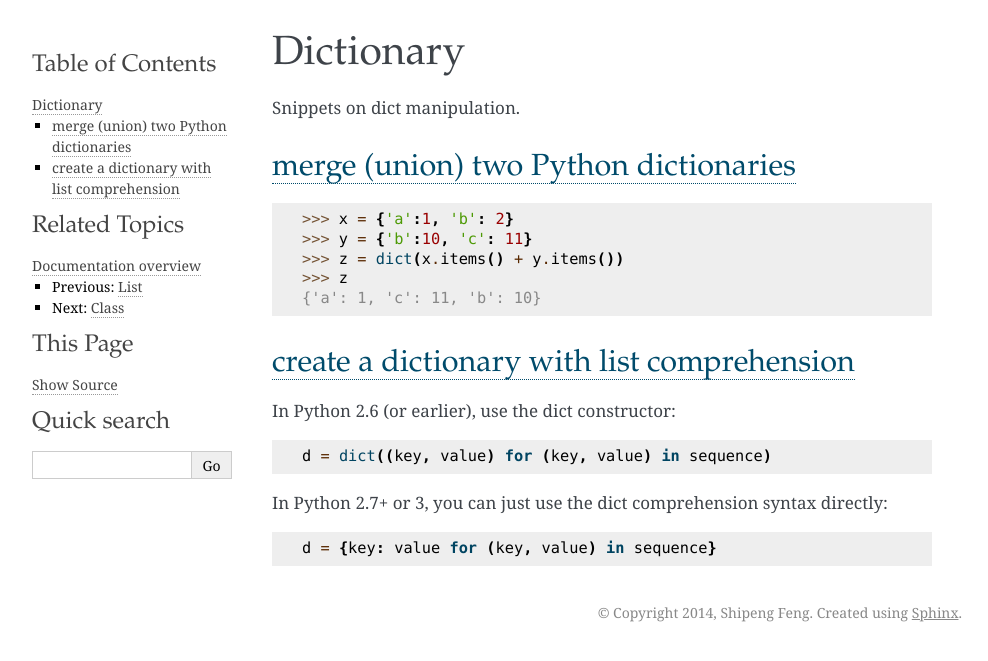
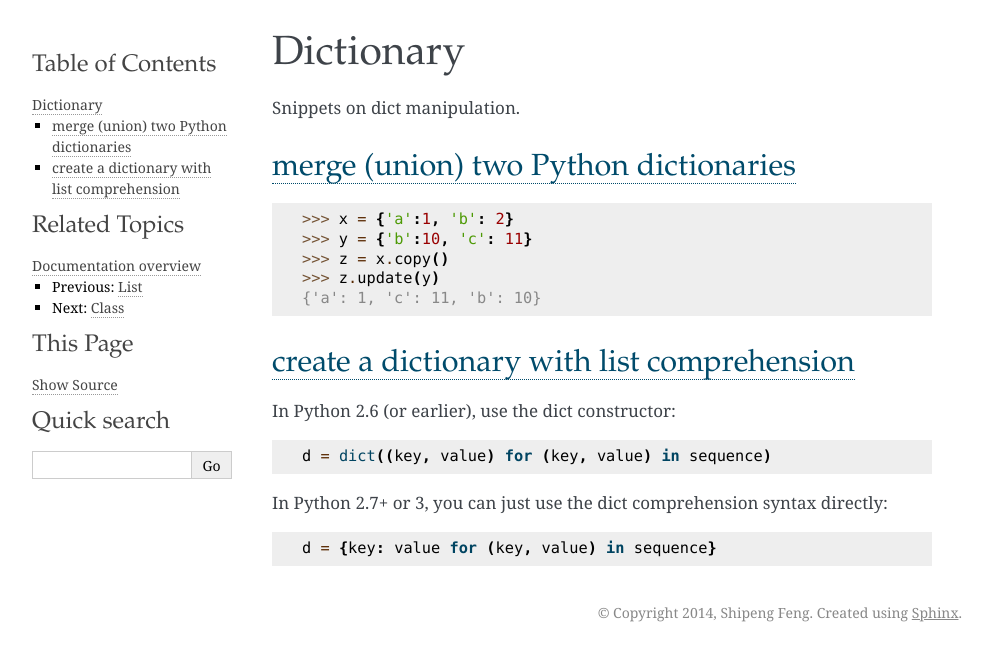
Before and after one commit to fengsp/python-snippets, a Sphinx documentation site: the page built from docs/dict.rst, in a window 1280 px wide. Shown: the top 661 px of the page, without its empty margins (148-1136 px from the left). Built offline with Sphinx 7.4.7, drawn with Linux system fonts in a browser that asks for light colours.

Commit message:
Better dict merge

```diff
--- a/docs/dict.rst
+++ b/docs/dict.rst
@@ -11,8 +11,8 @@ Snippets on dict manipulation.
 
     >>> x = {'a':1, 'b': 2}
     >>> y = {'b':10, 'c': 11}
-    >>> z = dict(x.items() + y.items())
-    >>> z
+    >>> z = x.copy()
+    >>> z.update(y)
     {'a': 1, 'c': 11, 'b': 10}
 
 
```
